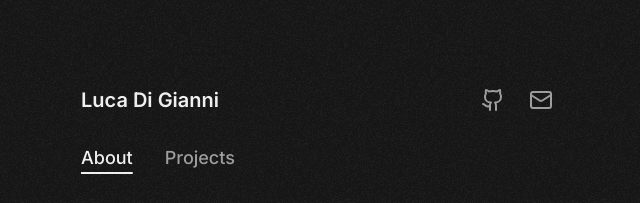
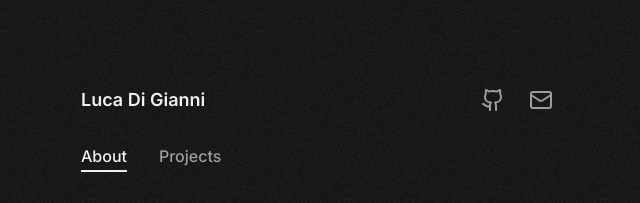
Before and after one commit to ldgni/ldgni.io, a Next.js app: page / in a window 1280 px wide. Shown: the top 203 px of the page, without its empty margins (319-959 px from the left). Built offline with nearby package versions, Linux system fonts and the light colour scheme.

Commit message:
style: adjust header text size

```diff
--- a/components/header.tsx
+++ b/components/header.tsx
@@ -34,7 +34,7 @@ export default function Header() {
   return (
     <header className="mb-8">
       <div className="mb-6 flex items-center justify-between">
-        <h1 className="text-xl font-semibold">Luca Di Gianni</h1>
+        <h1 className="text-lg font-semibold">Luca Di Gianni</h1>
         <div className="flex gap-2">
           {contactLinks.map((link) => (
             <a
@@ -48,7 +48,7 @@ export default function Header() {
           ))}
         </div>
       </div>
-      <nav className="text-lg font-medium">
+      <nav className="font-medium">
         <ul className="flex gap-8">
           {navLinks.map((link) => (
             <li key={link.url}>
```
